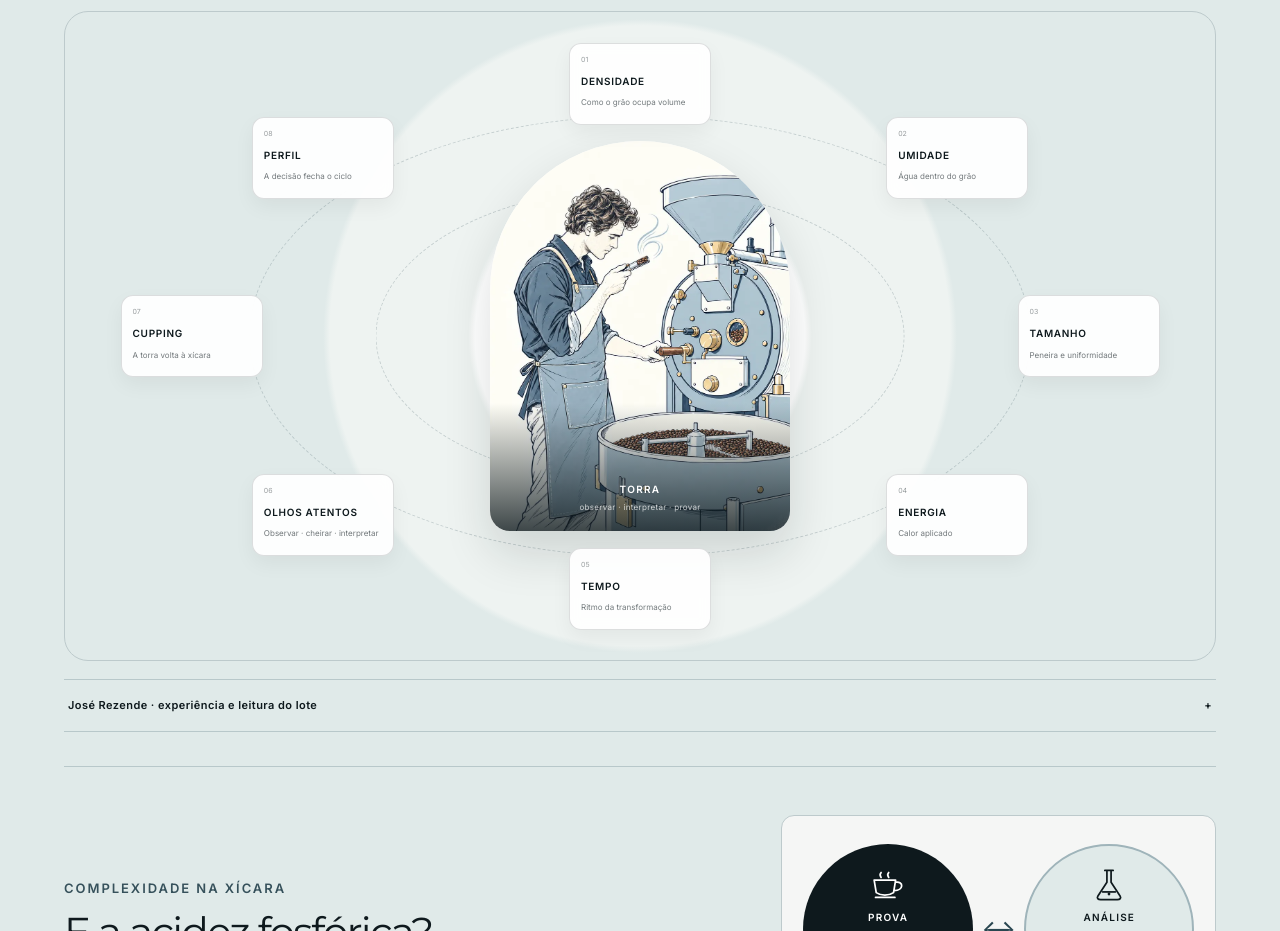
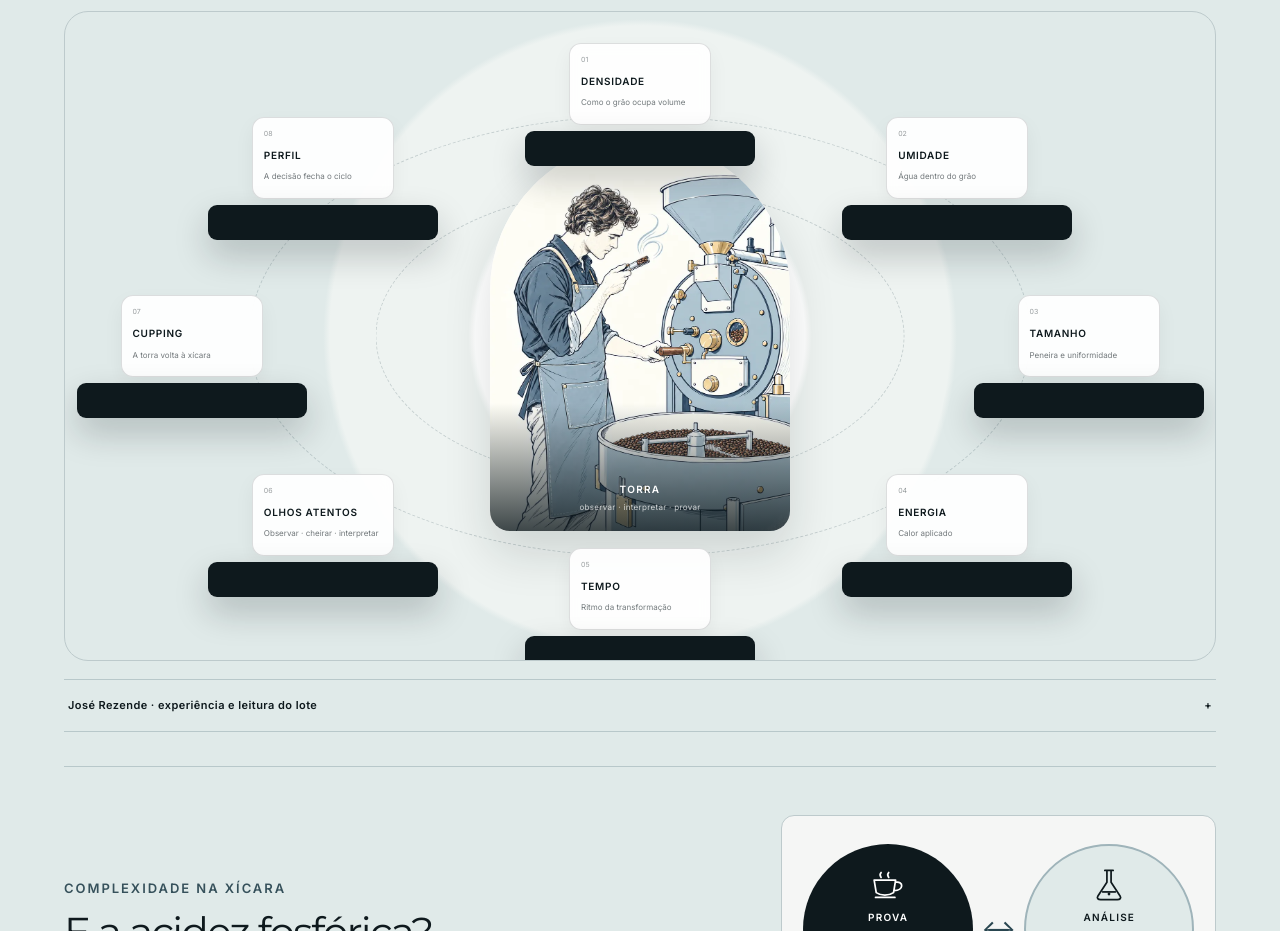
Before and after one commit to rezendeantonio1410-ops/bbos, a Next.js app in the folder apps/web/: page /loja/origem in a window 1280 px wide. Shown: the part 4140-5071 px from the top of the page. Built offline with nearby package versions, Linux system fonts and the light colour scheme.

Commit message:
refine(storefront): give every roast concept its own visual story

```diff
--- a/apps/web/src/app/loja/origem/RoastMindMap.tsx
+++ b/apps/web/src/app/loja/origem/RoastMindMap.tsx
@@ -21,7 +21,7 @@ export default function RoastMindMap(){
   <header><p className={styles.kicker}>A ÚLTIMA LEITURA DA ORIGEM</p><h2>Na torra, cada lote pede uma leitura própria.</h2><p>A curva orienta. Os olhos observam. A prova decide.</p></header>
   <div className={styles.roastOrbit}>
    <figure className={styles.roastCenter}><Image src="/brand/story/torrador-linhas-sem-barba.webp" alt="Ilustração editorial de uma pessoa observando grãos no amostrador de um torrador" fill sizes="(max-width:700px) 78vw, 390px" unoptimized/><figcaption>TORRA <small>observar · interpretar · provar</small></figcaption></figure>
-   {nodes.map(([id,label,short,copy],i)=><button key={id} type="button" className={styles.roastNode} style={{"--i":i} as CSSProperties} aria-expanded={open===id} onClick={()=>setOpen(open===id?null:id)}><i>{String(i+1).padStart(2,"0")}</i><strong>{label}</strong><small>{short}</small>{open===id&&<span><b>{label}</b>{copy}<em>fechar ×</em></span>}</button>)}
+   {nodes.map(([id,label,short,copy],i)=><button key={id} type="button" className={styles.roastNode} style={{"--i":i} as CSSProperties} aria-expanded={open===id} onClick={()=>setOpen(open===id?null:id)}><i>{String(i+1).padStart(2,"0")}</i><span className={`${styles.roastGlyph} ${styles["roastGlyph_"+id]}`} aria-hidden="true"><u/><u/><u/><em/></span><strong>{label}</strong><small>{short}</small>{open===id&&<span><b>{label}</b>{copy}<em>fechar ×</em></span>}</button>)}
   </div>
   <details className={styles.roastLong}><summary>José Rezende · experiência e leitura do lote <span>+</span></summary><div><p>José desenvolve e prova perfis para cada lote do Paraná. Em seu trabalho pelo mundo, mostra como ler o grão, ajustar o calor e revelar o potencial de cafés de altitudes mais baixas, inclusive nos arredores do Trópico de Capricórnio.</p><p>Em lavouras entre aproximadamente 600 e 800 m, não basta importar uma receita desenvolvida para cafés acima de 1.600 m. Umidade, tamanho, densidade, processamento e composição do lote mudam a transferência de calor. O torrador acompanha tempo e energia, prova amostras e ajusta o perfil para preservar as qualidades daquele café.</p><p>Há pesquisas em que um perfil mais quente e curto recebeu melhor avaliação para os cafés de menor altitude estudados; outras mostram que a torra altera compostos da bebida. <strong>Isso não estabelece uma temperatura universal para o Paraná.</strong> A escolha é guiada por testes e prova sensorial de cada lote.</p></div></details>
  </section>
```
